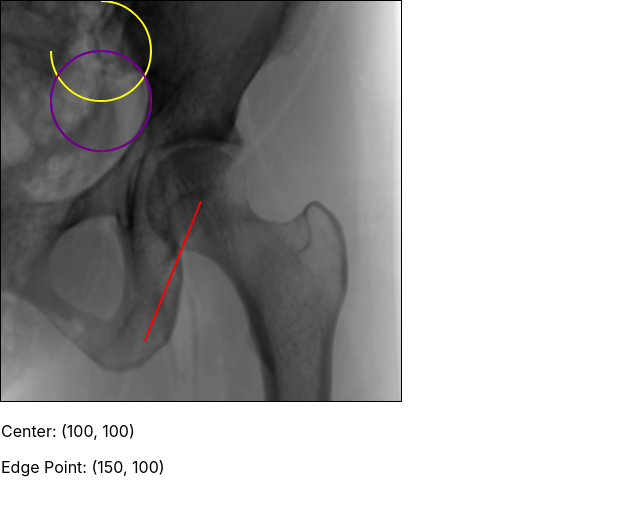
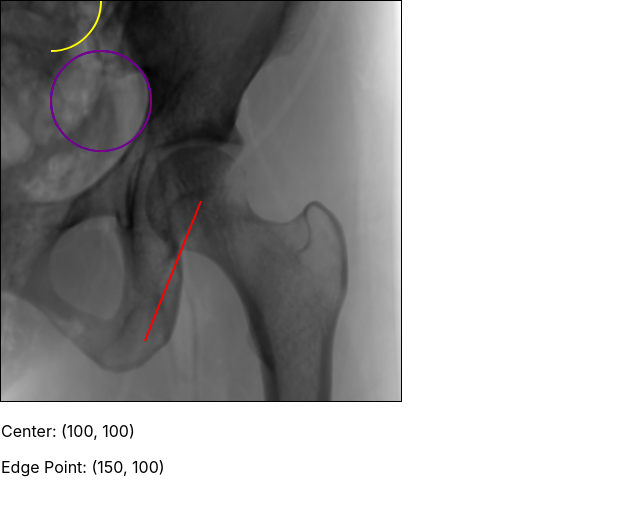
Before and after one commit to kayan9896/shapes, a React (Create React App) app in the folder shapes/: page / in a window 1280 px wide. Shown: the top 516 px of the page, without its empty margins (0-640 px from the left). Built offline with nearby package versions, Linux system fonts and the light colour scheme.

Commit message:
fix blocking shapes by drawing all shapes in svg and setting pointerevents

```diff
--- a/shapes/src/App.js
+++ b/shapes/src/App.js
@@ -1,4 +1,4 @@
-import React, { useState } from 'react';
+import React, { useState, useCallback } from 'react';
 import Circle from './Circle';
 import Arc from './Arc';
 import Ellipse from './Ellipse';
@@ -21,15 +21,15 @@ const App = () => {
     [150, 100]   // Second vertex
   ];
 
-  const handleCenterChange = (newCenter) => {
+  const handleCenterChange = useCallback((newCenter) => {
     setcCenter(newCenter);
     console.log("New center:", newCenter);
-  };
+  }, []);
 
-  const handleEdgePointChange = (newEdgePoint) => {
+  const handleEdgePointChange = useCallback((newEdgePoint) => {
     setEdgePoint(newEdgePoint);
     console.log("New edge point:", newEdgePoint);
-  };
+  }, []);
 
   return (
     <div
@@ -46,7 +46,7 @@ const App = () => {
         alt="Square content"
         style={{ width: '100%', height: '100%', objectFit: 'cover' }}
       />
-      <div style={{ position: 'absolute', top: 0, left: 0, width: '100%', height: '100%', pointerEvents: 'none' }}>
+      <div style={{ position: 'absolute', top: 0, left: 0, width: '100%', height: '100%',pointerEvents:"none" }}>
         <Circle
           center={ccenter}
           edgePoint={edgePoint}
--- a/shapes/src/Arc.js
+++ b/shapes/src/Arc.js
@@ -1,17 +1,11 @@
-import React, { useEffect, useRef, useState } from 'react';
+import React, { useState, useEffect } from 'react';
 
 const Arc = ({ arc: initialArc }) => {
-  const canvasRef = useRef(null);
   const [arc, setArc] = useState(initialArc);
   const [isSelected, setIsSelected] = useState(false);
   const [isDragging, setIsDragging] = useState(false);
   const [draggedPointIndex, setDraggedPointIndex] = useState(null);
   const [dragStart, setDragStart] = useState(null);
-
-  useEffect(() => {
-    if (!arc || arc.length !== 3) return;
-    drawArc();
-  }, [arc, isSelected, isDragging, draggedPointIndex]);
 
   function findCircle(p1, p2, p3) {
     const x1 = p1[0], y1 = p1[1];
@@ -36,86 +30,26 @@ const Arc = ({ arc: initialArc }) => {
     return { center: [x, y], radius };
   }
 
+
   function calculateAngle(center, point) {
     return Math.atan2(point[1] - center[1], point[0] - center[0]);
   }
 
-  function drawArc() {
-    const canvas = canvasRef.current;
-    const ctx = canvas.getContext('2d');
-
-    ctx.clearRect(0, 0, canvas.width, canvas.height);
-
-    const { center, radius } = findCircle(arc[0], arc[1], arc[2]);
-    let startAngle = calculateAngle(center, arc[0]);
-    let midAngle = calculateAngle(center, arc[1]);
-    let endAngle = calculateAngle(center, arc[2]);
-
-    startAngle = (startAngle + 2 * Math.PI) % (2 * Math.PI);
-    midAngle = (midAngle + 2 * Math.PI) % (2 * Math.PI);
-    endAngle = (endAngle + 2 * Math.PI) % (2 * Math.PI);
-
-    let counterclockwise = true;
-    if (startAngle < endAngle) {
-      if(midAngle < startAngle && midAngle > endAngle) counterclockwise=false
-    } else {
-      counterclockwise = (midAngle > endAngle && midAngle < startAngle);
-    }
-
-    // Draw arc
-    ctx.beginPath();
-    ctx.strokeStyle = 'yellow';
-    ctx.lineWidth = 2;
-    ctx.arc(center[0], center[1], radius, startAngle, endAngle, counterclockwise);
-    ctx.stroke();
-
-    // Draw points if selected
-    if (isSelected) {
-      arc.forEach((point, index) => {
-        ctx.beginPath();
-
-        // Enlarged and transparent if being dragged
-        if (index === draggedPointIndex) {
-          ctx.arc(point[0], point[1], 8, 0, 2 * Math.PI);
-          ctx.fillStyle = 'rgba(255, 255, 0, 0.5)';
-        } else {
-          ctx.arc(point[0], point[1], 4, 0, 2 * Math.PI);
-          ctx.fillStyle = 'yellow';
-        }
-
-        ctx.fill();
-      });
-    }
-  }
-
-  function isPointOnArc(x, y) {
-    const { center, radius } = findCircle(arc[0], arc[1], arc[2]);
-    const distanceFromCenter = Math.sqrt(
-      Math.pow(x - center[0], 2) + Math.pow(y - center[1], 2)
-    );
-    return Math.abs(distanceFromCenter - radius) < 5;
-  }
-
-  function isPointNearControlPoint(x, y) {
-    return arc.findIndex(point =>
-      Math.sqrt(Math.pow(x - point[0], 2) + Math.pow(y - point[1], 2)) < 5
-    );
-  }
-
   function handleMouseDown(e) {
-    const canvas = canvasRef.current;
-    const rect = canvas.getBoundingClientRect();
+    const rect = e.currentTarget.getBoundingClientRect();
     const x = e.clientX - rect.left;
     const y = e.clientY - rect.top;
 
-    const controlPointIndex = isPointNearControlPoint(x, y);
+    const controlPointIndex = arc.findIndex(point =>
+      Math.sqrt(Math.pow(x - point[0], 2) + Math.pow(y - point[1], 2)) < 5
+    );
 
     if (controlPointIndex !== -1) {
       setIsDragging(true);
       setDraggedPointIndex(controlPointIndex);
       setDragStart([x, y]);
       setIsSelected(true);
-    } else if (isPointOnArc(x, y)) {
+    } else if (e.target.tagName === 'path') {
       setIsDragging(true);
       setDraggedPointIndex(null);
       setDragStart([x, y]);
@@ -128,8 +62,7 @@ const Arc = ({ arc: initialArc }) => {
   function handleMouseMove(e) {
     if (!isDragging) return;
 
-    const canvas = canvasRef.current;
-    const rect = canvas.getBoundingClientRect();
+    const rect = e.currentTarget.getBoundingClientRect();
     const x = e.clientX - rect.left;
     const y = e.clientY - rect.top;
 
@@ -158,18 +91,55 @@ const Arc = ({ arc: initialArc }) => {
     setDraggedPointIndex(null);
   }
 
+  const { center, radius } = findCircle(arc[0], arc[1], arc[2]);
+  let startAngle = calculateAngle(center, arc[0]);
+  let midAngle = calculateAngle(center, arc[1]);
+  let endAngle = calculateAngle(center, arc[2]);
+
+  startAngle = (startAngle + 2 * Math.PI) % (2 * Math.PI);
+  midAngle = (midAngle + 2 * Math.PI) % (2 * Math.PI);
+  endAngle = (endAngle + 2 * Math.PI) % (2 * Math.PI);
+
+  let counterclockwise = true;
+  if (startAngle < endAngle) {
+    if(midAngle < startAngle && midAngle > endAngle) counterclockwise=false
+  } else {
+    counterclockwise = (midAngle > endAngle && midAngle < startAngle);
+  }
+
+  const largeArcFlag = Math.abs(endAngle - startAngle) > Math.PI ? 1 : 0;
+  const sweepFlag = counterclockwise ? 0 : 1;
+
+  const d = `M ${arc[0][0]} ${arc[0][1]} A ${radius} ${radius} 0 ${largeArcFlag} ${sweepFlag} ${arc[2][0]} ${arc[2][1]}`;
+
   return (
-    <canvas
-      ref={canvasRef}
-      width={400}
-      height={400}
+    <svg
+      width="400"
+      height="400"
       onMouseDown={handleMouseDown}
       onMouseMove={handleMouseMove}
       onMouseUp={handleMouseUp}
       onMouseLeave={handleMouseUp}
-      pointerEvents={"visible"}
-      style={{  position: 'absolute', top: 0, left: 0, cursor: isDragging ? 'grabbing' : isSelected ? 'grab' : 'default', pointerEvents:"visible" }}
-    />
+      style={{ position: 'absolute', top: 0, left: 0, cursor: isDragging ? 'grabbing' : isSelected ? 'grab' : 'default' }}
+    >
+      <path
+        d={d}
+        fill="none"
+        stroke="yellow"
+        strokeWidth="2"
+        pointerEvents="visible"
+      />
+      {isSelected && arc.map((point, index) => (
+        <circle
+          key={index}
+          cx={point[0]}
+          cy={point[1]}
+          r={index === draggedPointIndex ? 8 : 4}
+          fill={index === draggedPointIndex ? 'rgba(255, 255, 0, 0.5)' : 'yellow'}
+          pointerEvents="visible"
+        />
+      ))}
+    </svg>
   );
 };
 
--- a/shapes/src/Ellipse.js
+++ b/shapes/src/Ellipse.js
@@ -1,17 +1,11 @@
-import React, { useEffect, useRef, useState } from 'react';
+import React, { useState } from 'react';
 
 const Ellipse = ({ ellipse: initialEllipse }) => {
-  const canvasRef = useRef(null);
   const [ellipse, setEllipse] = useState(initialEllipse);
   const [isSelected, setIsSelected] = useState(false);
   const [isDragging, setIsDragging] = useState(false);
   const [draggedPointIndex, setDraggedPointIndex] = useState(null);
   const [dragStart, setDragStart] = useState(null);
-
-  useEffect(() => {
-    if (!ellipse || ellipse.length !== 3) return;
-    drawEllipse();
-  }, [ellipse, isSelected, isDragging, draggedPointIndex]);
 
   function calculateEllipseParameters() {
     // First and last points are vertices on major axis
@@ -43,92 +37,22 @@ const Ellipse = ({ ellipse: initialEllipse }) => {
     return { center, a, b, angle };
   }
 
-  function drawEllipse() {
-    const canvas = canvasRef.current;
-    const ctx = canvas.getContext('2d');
-
-    ctx.clearRect(0, 0, canvas.width, canvas.height);
-
-    const { center, a, b, angle } = calculateEllipseParameters();
-
-    // Draw ellipse
-    ctx.beginPath();
-    ctx.strokeStyle = 'purple';
-    ctx.lineWidth = 2;
-
-    for (let t = 0; t < 2 * Math.PI; t += 0.01) {
-      const x = a * Math.cos(t);
-      const y = b * Math.sin(t);
-
-      // Rotate and translate
-      const xRot = center[0] + x * Math.cos(angle) - y * Math.sin(angle);
-      const yRot = center[1] + x * Math.sin(angle) + y * Math.cos(angle);
-
-      if (t === 0) {
-        ctx.moveTo(xRot, yRot);
-      } else {
-        ctx.lineTo(xRot, yRot);
-      }
-    }
-
-    ctx.closePath();
-    ctx.stroke();
-
-    // Draw points if selected
-    if (isSelected) {
-      ellipse.forEach((point, index) => {
-        ctx.beginPath();
-
-        if (index === draggedPointIndex) {
-          ctx.arc(point[0], point[1], 8, 0, 2 * Math.PI);
-          ctx.fillStyle = 'rgba(255, 255, 0, 0)';
-        } else {
-          ctx.arc(point[0], point[1], 4, 0, 2 * Math.PI);
-          ctx.fillStyle = 'purple';
-        }
-
-        ctx.fill();
-      });
-    }
-  }
-
-  function isPointOnEllipse(x, y) {
-    const { center, a, b, angle } = calculateEllipseParameters();
-
-    // Transform point to ellipse coordinate system
-    const xTranslated = x - center[0];
-    const yTranslated = y - center[1];
-
-    // Rotate point
-    const xRotated = xTranslated * Math.cos(-angle) - yTranslated * Math.sin(-angle);
-    const yRotated = xTranslated * Math.sin(-angle) + yTranslated * Math.cos(-angle);
-
-    // Check if point is on ellipse (with tolerance)
-    const tolerance = 5;
-    const normalizedDistance = Math.pow(xRotated / a, 2) + Math.pow(yRotated / b, 2);
-    return Math.abs(normalizedDistance - 1) < tolerance / Math.min(a, b);
-  }
-
-  function isPointNearControlPoint(x, y) {
-    return ellipse.findIndex(point =>
-      Math.sqrt(Math.pow(x - point[0], 2) + Math.pow(y - point[1], 2)) < 5
-    );
-  }
 
   function handleMouseDown(e) {
-    const canvas = canvasRef.current;
-    const rect = canvas.getBoundingClientRect();
+    const rect = e.currentTarget.getBoundingClientRect();
     const x = e.clientX - rect.left;
     const y = e.clientY - rect.top;
 
-    const controlPointIndex = isPointNearControlPoint(x, y);
+    const controlPointIndex = ellipse.findIndex(point =>
+      Math.sqrt(Math.pow(x - point[0], 2) + Math.pow(y - point[1], 2)) < 5
+    );
 
     if (controlPointIndex !== -1) {
       setIsDragging(true);
       setDraggedPointIndex(controlPointIndex);
       setDragStart([x, y]);
       setIsSelected(true);
-    } else if (isPointOnEllipse(x, y)) {
+    } else if (e.target.tagName === 'ellipse') {
       setIsDragging(true);
       setDraggedPointIndex(null);
       setDragStart([x, y]);
@@ -141,8 +65,7 @@ const Ellipse = ({ ellipse: initialEllipse }) => {
   function handleMouseMove(e) {
     if (!isDragging) return;
 
-    const canvas = canvasRef.current;
-    const rect = canvas.getBoundingClientRect();
+    const rect = e.currentTarget.getBoundingClientRect();
     const x = e.clientX - rect.left;
     const y = e.clientY - rect.top;
 
@@ -171,17 +94,40 @@ const Ellipse = ({ ellipse: initialEllipse }) => {
     setDraggedPointIndex(null);
   }
 
+  const { center, a, b, angle } = calculateEllipseParameters();
+
   return (
-    <canvas
-      ref={canvasRef}
-      width={400}
-      height={400}
+    <svg
+      width="400"
+      height="400"
       onMouseDown={handleMouseDown}
       onMouseMove={handleMouseMove}
       onMouseUp={handleMouseUp}
       onMouseLeave={handleMouseUp}
-      style={{  position: 'absolute', top: 0, left: 0, cursor: isDragging ? 'grabbing' : isSelected ? 'grab' : 'default', pointerEvents:"visible"}}
-    />
+      style={{ position: 'absolute', top: 0, left: 0, cursor: isDragging ? 'grabbing' : isSelected ? 'grab' : 'default' }}
+    >
+      <ellipse
+        cx={center[0]}
+        cy={center[1]}
+        rx={a}
+        ry={b}
+        transform={`rotate(${angle * 180 / Math.PI} ${center[0]} ${center[1]})`}
+        fill="none"
+        stroke="purple"
+        strokeWidth="2"
+        pointerEvents="visible"
+      />
+      {isSelected && ellipse.map((point, index) => (
+        <circle
+          key={index}
+          cx={point[0]}
+          cy={point[1]}
+          r={index === draggedPointIndex ? 8 : 4}
+          fill={index === draggedPointIndex ? 'rgba(255, 0, 255, 0.5)' : 'purple'}
+          pointerEvents="visible"
+        />
+      ))}
+    </svg>
   );
 };
 
```
